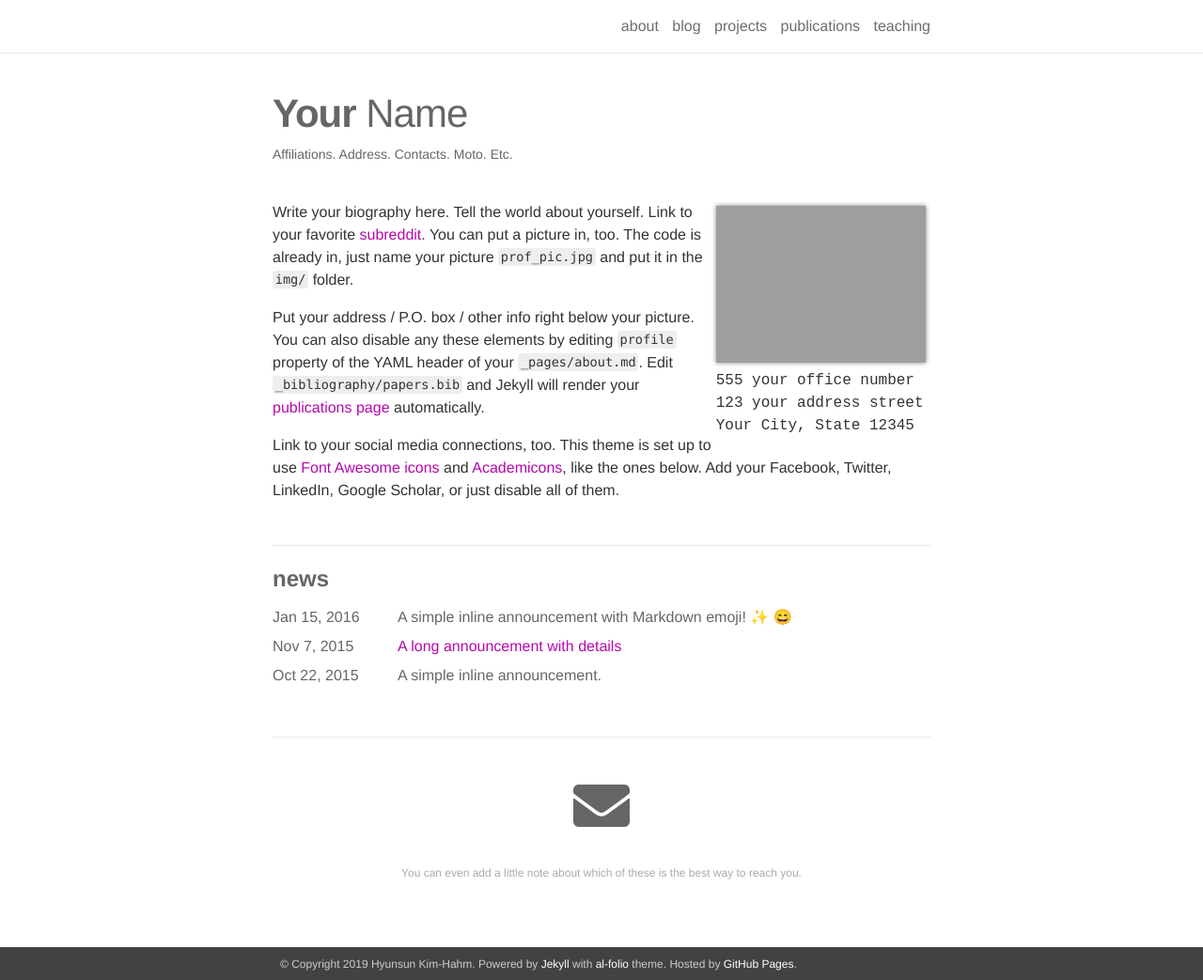
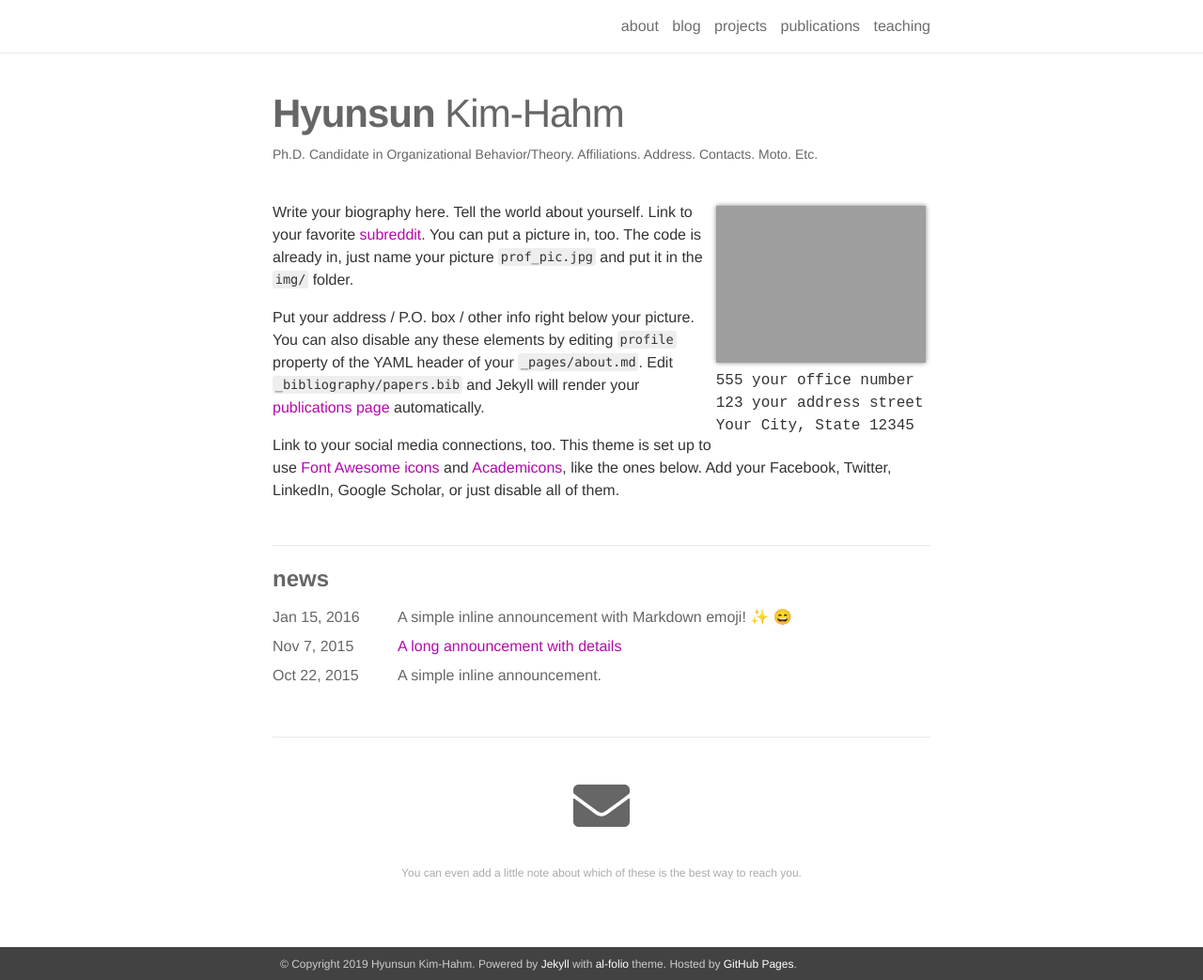
Before and after one commit to hyunsunk/hyunsunk.github.io, a Jekyll site: the page built from _pages/about.md, in a window 1280 px wide and 1043 px high. Shown: the whole window at 94% size. Built offline with Jekyll 4.4.1, drawn with Linux system fonts in a browser that asks for light colours; nearby versions of some CDN libraries; emoji names are drawn with the system emoji font.

Commit message:
initial update of "about.md", using TexShop

```diff
--- a/_pages/about.md
+++ b/_pages/about.md
@@ -1,8 +1,8 @@
 ---
 layout: about
 permalink: /
-title: <strong>Your</strong> Name
-description: <a href="">Affiliations</a>. Address. Contacts. Moto. Etc.
+title: <strong>Hyunsun</strong> Kim-Hahm
+description: Ph.D. Candidate in Organizational Behavior/Theory. <a href="">Affiliations</a>. Address. Contacts. Moto. Etc.
 
 profile:
   align: right
```
